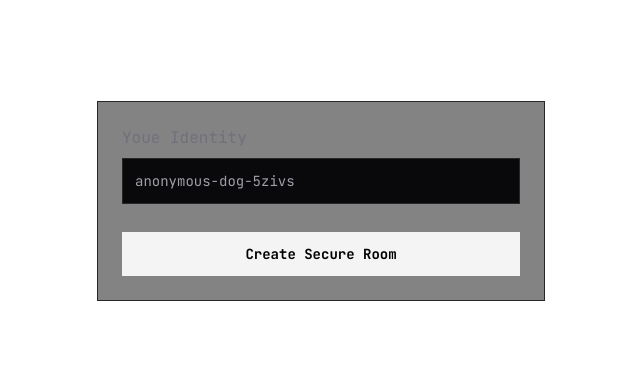
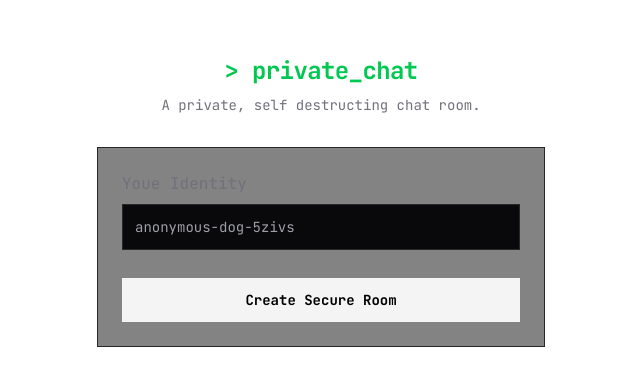
Before and after one commit to anoopraju31/next-realtime-chat, a Next.js app: page / in a window 1280 px wide. Shown: the part 199-584 px from the top of the page, without its empty margins (319-959 px from the left). Built offline with nearby package versions, Linux system fonts and the light colour scheme.

Commit message:
CHORE: basic ui and username added

```diff
--- a/src/app/page.tsx
+++ b/src/app/page.tsx
@@ -35,6 +35,11 @@ const HomePage: FC = () => {
   return (
     <main className="flex min-h-screen flex-col items-center justify-center p-4">
       <div className="w-full max-w-md space-y-8">
+        <div className="space-y-2 text-center">
+          <h1 className="text-2xl font-bold tracking-tight text-green-500"> {'>'} private_chat </h1>
+          <p className="text-sm text-zinc-500"> A private, self destructing chat room.</p>
+        </div>
+
         <div className="border border-zinc-800 bg-zinc-950/50 p-6 backdrop-blur-md">
           <div className="space-y-5">
             <div className="space-y-2">
```
